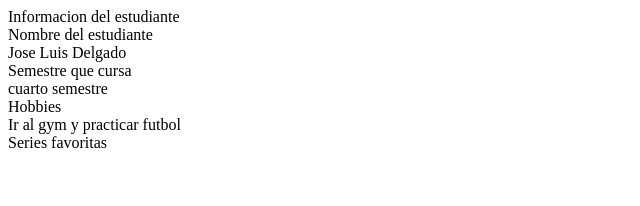
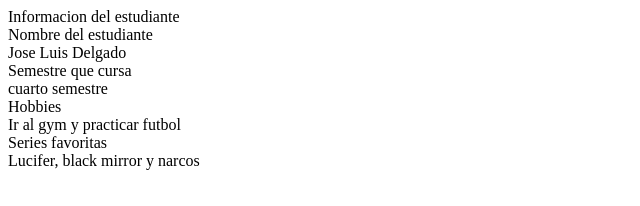
Before and after one commit to joseluisdlgd/TRABAJO-PRACTICAS, a plain HTML site: page index.html in a window 1280 px wide. Shown: the whole page, without its empty margins (0-640 px from the left). Drawn offline with Linux system fonts and the light colour scheme.

Commit message:
ninth commit

```diff
--- a/index.html
+++ b/index.html
@@ -14,5 +14,6 @@
     <div>Hobbies</div>
     <div>Ir al gym y practicar futbol</div>
     <div>Series favoritas</div>
+    <div>Lucifer, black mirror y narcos</div>
 </body>
 </html>
```
